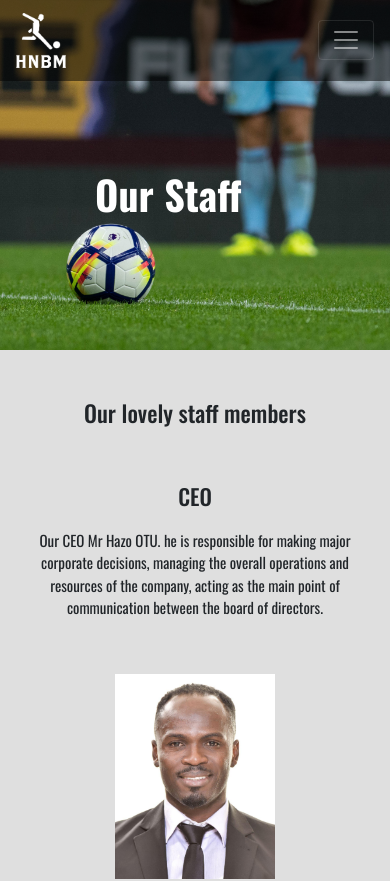
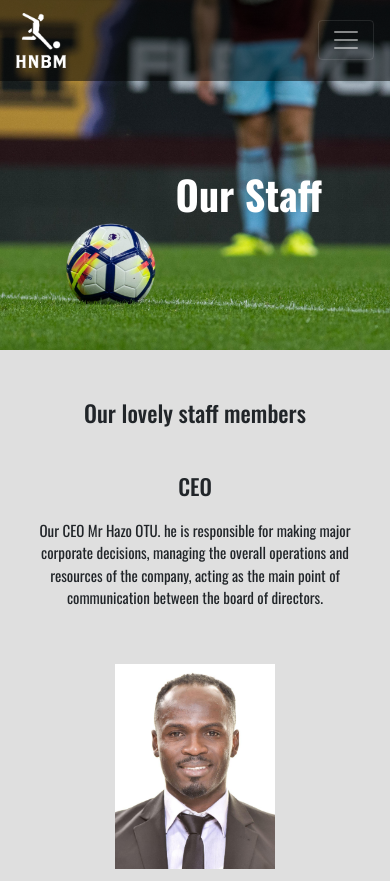
Before and after one commit to beksssK/footballtemporary, a React (Create React App) app: page /staff in a window 390 px wide. Shown: the top 881 px of the page. Built offline with nearby package versions, Linux system fonts and the light colour scheme.

Commit message:
added some margins

```diff
--- a/src/components/Home/HomeMiddle.css
+++ b/src/components/Home/HomeMiddle.css
@@ -88,7 +88,7 @@
     .info__title{
         font-size: 22px;
         margin-bottom: 20px;
-        margin-top: 25px;
+        margin-top: 15px;
     }
     .info__section{
         flex-direction: column;
--- a/src/components/Home/HomeTop.js
+++ b/src/components/Home/HomeTop.js
@@ -7,7 +7,6 @@ const HomeTop = () => {
         <div className='HomeTop page-top'>
             <div className='page-top__header'>
                 <h2 className='page-top__title'>Welcome</h2>
-                <NavLink to='/admin'>kk</NavLink>
             </div>
         </div>
     );
--- a/src/components/Staff/Staff.css
+++ b/src/components/Staff/Staff.css
@@ -5,6 +5,14 @@
 
 .staff__header{
     padding-top: 170px;
+}
+
+@media all and (max-width: 600px){
+    .staff__header{
+        margin-left: 45%;
+        margin-right: 0;
+        width: unset;
+    }
 }
 
 .info__pic {
```
